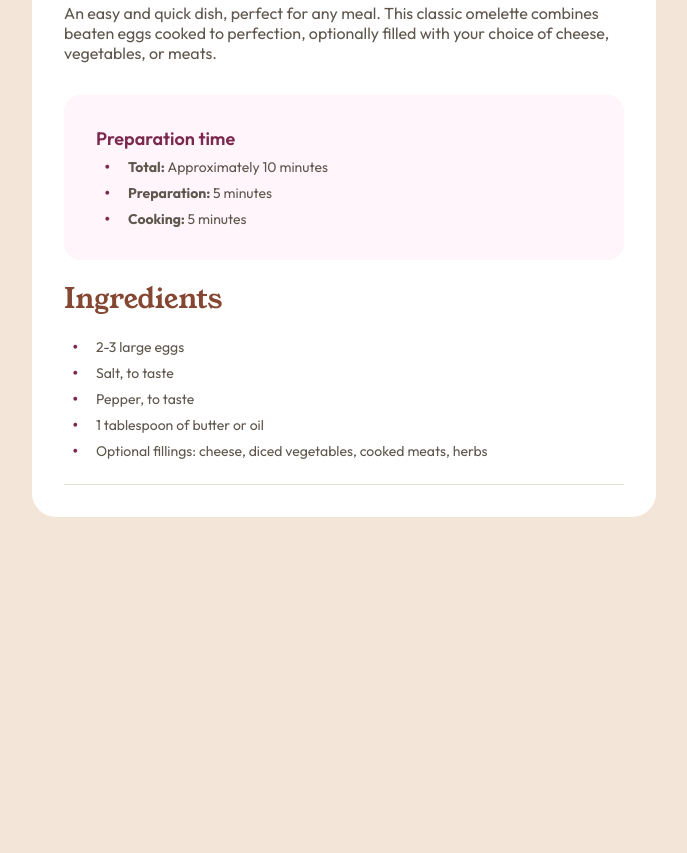
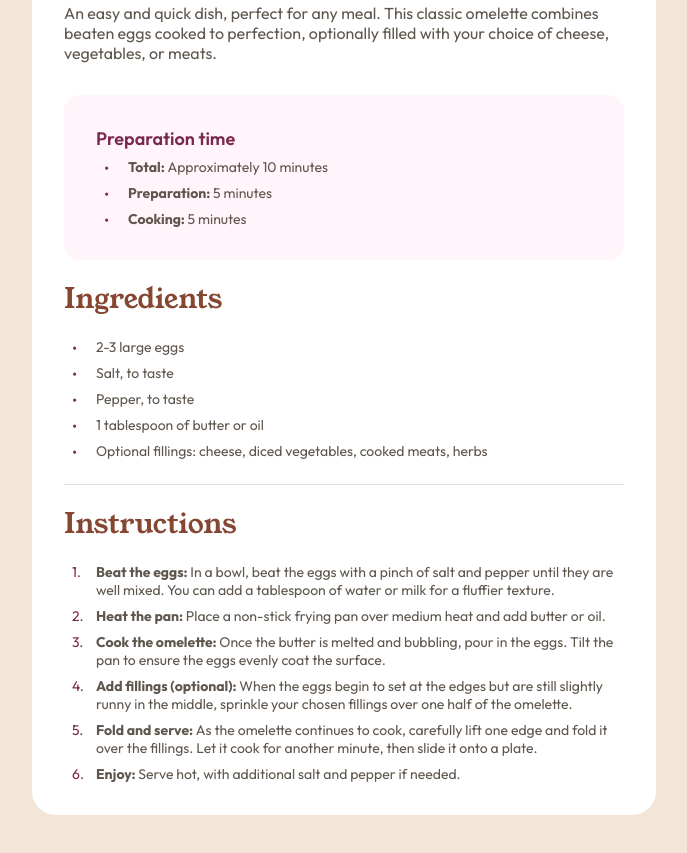
Before and after one commit to ZeyadMohamed1805/recipe-page, a plain HTML site: page pages/index.html in a window 1280 px wide. Shown: the part 467-1320 px from the top of the page, without its empty margins (296-983 px from the left). Before the commit the page ends 1080 px from the top, so only its background shows below. Drawn offline with Linux system fonts and the light colour scheme.

Commit message:
Add recipe instructions section with structured markup and styles

```diff
--- a/pages/index.html
+++ b/pages/index.html
@@ -130,27 +130,27 @@
       <!-- Ingredients List -->
       <ul>
 
-        <!-- Ingredient Item -->
+        <!-- Eggs Ingredient Item -->
         <li>
           2-3 large eggs
         </li>
 
-        <!-- Ingredient Item -->
+        <!-- Salt Ingredient Item -->
         <li>
           Salt, to taste
         </li>
 
-        <!-- Ingredient Item -->
+        <!-- Pepper Ingredient Item -->
         <li>
           Pepper, to taste
         </li>
 
-        <!-- Ingredient Item -->
+        <!-- Butter or Oil Ingredient Item -->
         <li>
           1 tablespoon of butter or oil
         </li>
 
-        <!-- Ingredient Item -->
+        <!-- Optional Fillings Ingredient Item -->
         <li>
           Optional fillings: cheese, diced vegetables, cooked meats, herbs
         </li>
@@ -162,6 +162,113 @@
     <!-- Separator -->
     <hr>
 
+    <!-- Recipe Instructions -->
+    <section id="recipe-instructions" class="flex-column-container gap-container">
+
+      <!-- Recipe Instructions Title -->
+      <h2>Instructions</h2>
+
+      <!-- Recipe Instructions List -->
+      <ol>
+
+        <!-- Eggs Recipe Instruction -->
+        <li>
+
+          <!-- Eggs Instruction Summary -->
+          <strong>
+            Beat the eggs:
+          </strong>
+
+          <!-- Eggs Instruction Details -->
+          <span>
+            In a bowl, beat the eggs with a pinch of salt and pepper until they are well mixed. You can add a tablespoon
+            of water or milk for a fluffier texture.
+          </span>
+
+        </li>
+
+        <!-- Pan Recipe Instruction -->
+        <li>
+
+          <!-- Pan Instruction Summary -->
+          <strong>
+            Heat the pan:
+          </strong>
+
+          <!-- Pan Instruction Details -->
+          <span>
+            Place a non-stick frying pan over medium heat and add butter or oil.
+          </span>
+
+        </li>
+
+        <!-- Omelette Recipe Instruction -->
+        <li>
+
+          <!-- Omelette Instruction Summary -->
+          <strong>
+            Cook the omelette:
+          </strong>
+
+          <!-- Omelette Instruction Details -->
+          <span>
+            Once the butter is melted and bubbling, pour in the eggs. Tilt the pan to ensure the eggs evenly coat the
+            surface.
+          </span>
+
+        </li>
+
+        <!-- Fillings Instruction -->
+        <li>
+
+          <!-- Fillings Instruction Summary -->
+          <strong>
+            Add fillings (optional):
+          </strong>
+
+          <!-- Fillings Instruction Details -->
+          <span>
+            When the eggs begin to set at the edges but are still slightly runny in the middle, sprinkle your chosen
+            fillings over one half of the omelette.
+          </span>
+
+        </li>
+
+        <!-- Serving Instruction -->
+        <li>
+
+          <!-- Serving Instruction Summary -->
+          <strong>
+            Fold and serve:
+          </strong>
+
+          <!-- Serving Instruction Details -->
+          <span>
+            As the omelette continues to cook, carefully lift one edge and fold it over the fillings. Let it cook for
+            another minute, then slide it onto a plate.
+          </span>
+
+        </li>
+
+        <!-- Enjoyment Instruction -->
+        <li>
+
+          <!-- Enjoyment Instruction Summary -->
+          <strong>
+            Enjoy:
+          </strong>
+
+          <!-- Enjoyment Instruction Details -->
+          <span>
+            Serve hot, with additional salt and pepper if needed.
+          </span>
+
+        </li>
+
+      </ol>
+
+    </section>
+
   </article>
 
 </body>
--- a/styles/base/reset.css
+++ b/styles/base/reset.css
@@ -48,17 +48,23 @@ p {
 	font-weight: var(--font-weight-regular);
 }
 
-/* Unordered List Reset */
-ul {
+/* List Reset */
+ul,
+ol {
+	list-style-type: none;
 	padding-left: 0.5rem;
 	font-family: var(--font-family-outfit);
-	list-style-type: none;
 	display: flex;
 	flex-direction: column;
 	gap: 0.5rem;
 }
 
-/* Unordered List Item Reset */
+/* Ordered List Reset */
+ol {
+	counter-reset: item;
+}
+
+/* List Item Reset */
 li {
 	color: var(--secondary-color-three);
 	padding-left: 1.5rem;
@@ -66,15 +72,24 @@ li {
 	font-size: 0.875rem;
 }
 
-/* Unordered List Item Before Reset */
-ul li::before {
-	content: var(--bullet-unicode);
+/* List Item Before Reset */
+li:before {
 	color: var(--primary-color-one);
 	position: absolute;
 	left: 0;
 	top: 0;
-	transform: translateY(-0.25rem);
-	font-size: 1.25rem;
+}
+
+/* Unordered List Item Before Reset */
+ul li::before {
+	font-size: 1rem;
+	content: var(--bullet-unicode);
+}
+
+/* Ordered List Item Before Reset */
+ol li::before {
+	counter-increment: item;
+	content: counter(item) ". ";
 }
 
 /* Separator Reset */
--- a/styles/index.css
+++ b/styles/index.css
@@ -10,3 +10,4 @@
 @import url("sections/recipe-details.css");
 @import url("sections/preparation-time.css");
 @import url("sections/recipe-ingredients.css");
+@import url("sections/recipe-instructions.css");
--- /dev/null
+++ b/styles/sections/recipe-instructions.css
@@ -0,0 +1,13 @@
+/** Recipe Instructions Section */
+
+/* Recipe Instructions - Mobile */
+#recipe-instructions {
+	padding: 0 2rem;
+}
+
+/* Recipe Instructions - Desktop */
+@media (min-width: 39rem) {
+	#recipe-instructions {
+		padding: 0;
+	}
+}
```
